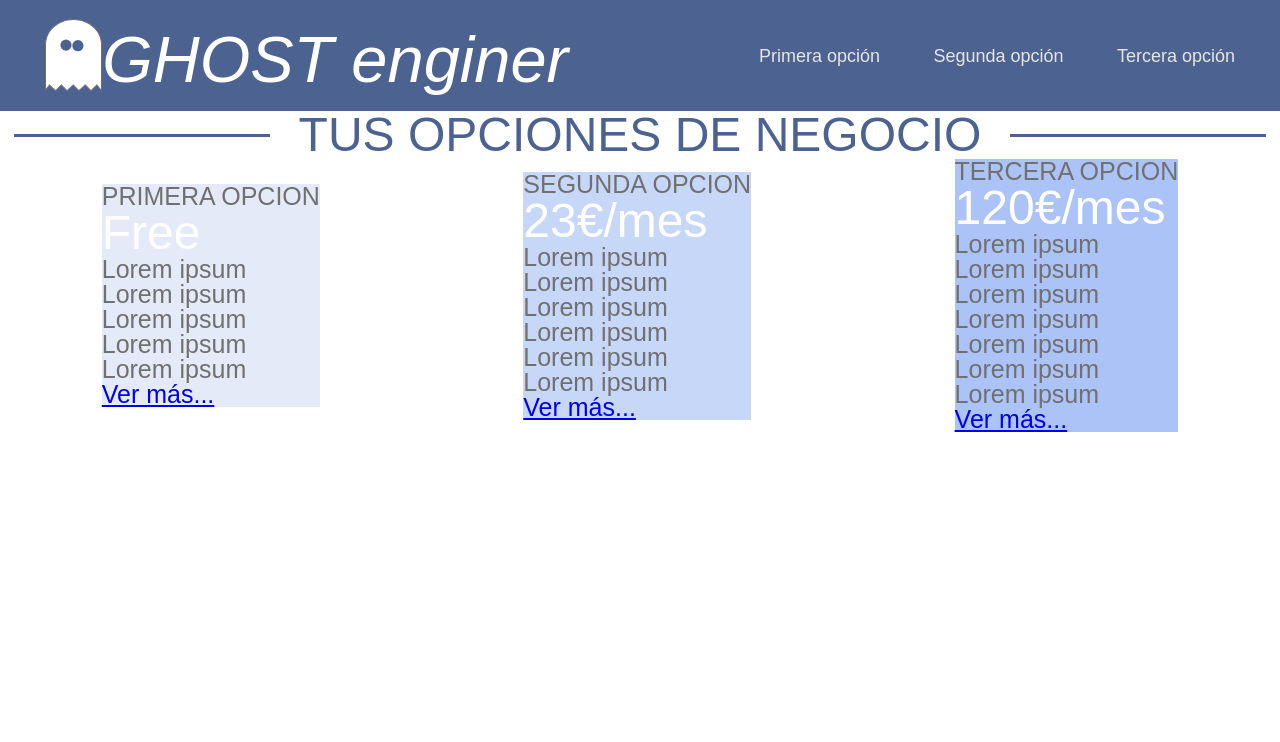
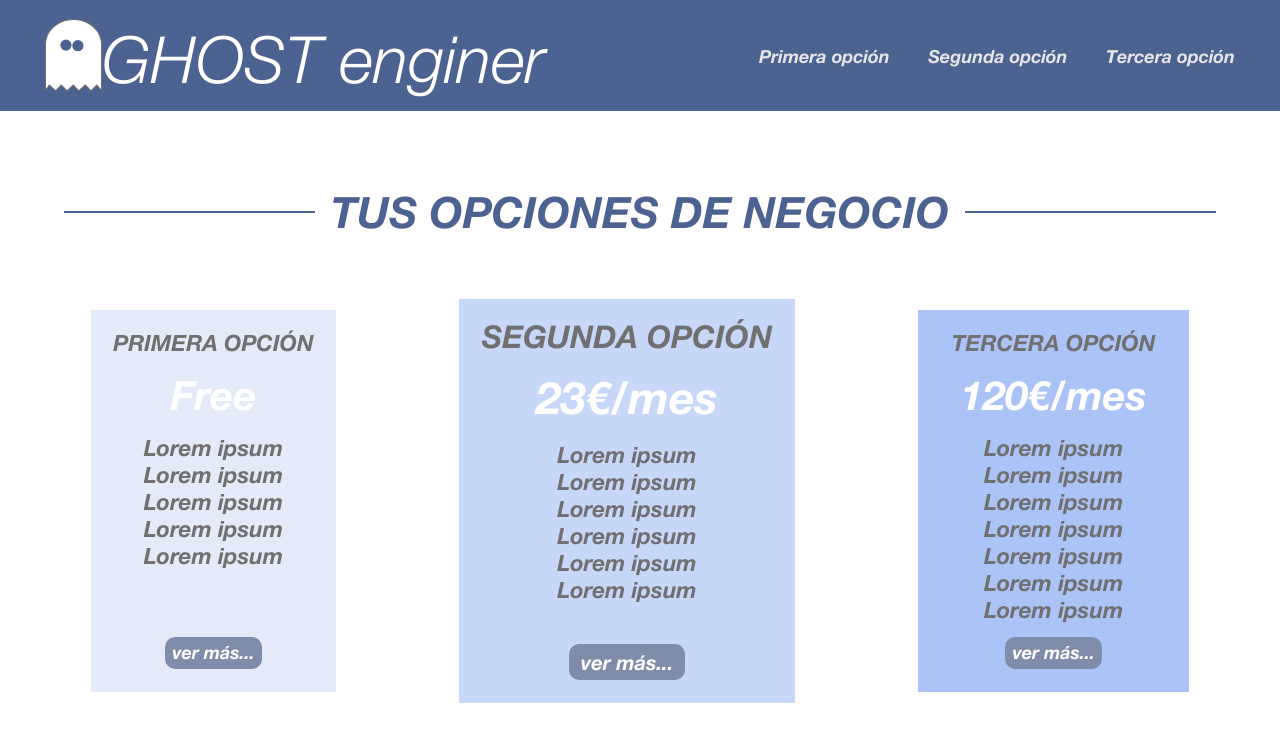
Before and after one commit to toniferraprofe/pruebaTresColumnasPrecios, a plain HTML site: page index.html in a window 1280 px wide. Drawn offline with Linux system fonts and the light colour scheme.

Commit message:
Proyecto terminado

```diff
--- a/css/style.css
+++ b/css/style.css
@@ -1,85 +1,214 @@
+/* #### Generated By: http://www.cufonfonts.com #### */
+
+
+@font-face {
+    font-family: 'Helvetica Neue Light Italic';
+    font-style: normal;
+    font-weight: normal;
+    src: local('Helvetica Neue Light Italic'), url('../_assets/tipografia/HelveticaNeueLightItalic.woff') format('woff');
+    }
+
+    @font-face {
+    font-family: 'Helvetica Neue Bold';
+    font-style: normal;
+    font-weight: normal;
+    src: local('Helvetica Neue Bold'), url('../_assets/tipografia/HelveticaNeueBold.woff') format('woff');
+    }
+
+
+    @font-face {
+    font-family: 'Helvetica Neue Bold Italic';
+    font-style: normal;
+    font-weight: normal;
+    src: local('Helvetica Neue Bold Italic'), url('../_assets/tipografia/HelveticaNeueBoldItalic.woff') format('woff');
+    }
+
+
+
 /* Estilos genéricos */
 
 
-html{
+html {
     background-color: #FFFFFF;
-    font-family: Arial, Helvetica, sans-serif;
+    font-family: 'Helvetica Neue Bold Italic';
 
 }
 
 
 /* Estilos especificos */
-.cabecera{
-    display:flex;
+.cabecera {
+    display: flex;
     justify-content: space-between;
     align-items: center;
     background-color: #4C6291;
-    color:#FFFFFF;
+    color: #FFFFFF;
     height: 111px;
     padding: 0px 45px;
 }
-.logotipo{
-    display:flex;
+
+.logotipo {
+    display: flex;
     align-items: flex-end;
-    font-style: italic;
+    font-family: 'Helvetica Neue Light Italic';
 
 }
-.logotipo__marca{
+
+.logotipo__marca {
 
     font-size: 65px;
 }
 
-.navegador{
-width: 40%;
-display: flex;
-justify-content: space-between;
+.navegador {
+    width: 40%;
+    display: flex;
+    justify-content: space-between;
 
 }
 
-.navegador a{
-    color:#E6E6E6;
+.navegador a {
+    color: #E6E6E6;
     text-decoration: none;
     font-size: 18px;
 }
 
-.titulo{
-    display:flex;
+
+/* Caja enorme que contiene a todo lo que puede
+ir cambiando, titular, seleccion de precios */
+
+.container {
+    width: 100vw;
+    height: calc(100vh - 111px);
+    display: flex;
+    flex-direction: column;
+    align-items: center;
+    justify-content: space-evenly;
+    padding: 2em 0;
+}
+
+
+/* Caja contenedora del titulo tus opciones de negocio */
+.titulo {
+    width: 90%;
+    display: flex;
     justify-content: space-around;
     align-items: center;
 }
-.titulo__texto{
 
-    color:#4C6291;
-    font-size: 48px;
+.titulo__texto {
+    color: #4C6291;
+    font-size: 2.7rem;
+    padding: 0 1rem;
 }
-.titulo__linea{
-    height: 3px;
-    width: 20%;
+
+.titulo__linea {
+    height: 2px;
+    flex-grow: 1;
     background-color: #4C6291;
 }
-.tresCajas{
-    display:flex;
-    justify-content: space-around;
+
+
+/* Caja contenedora de las tres columnas */
+.tresCajas {
+    display: flex;
+    justify-content: space-between;
     align-items: center;
-    color:#707070;
-    font-size: 25px;
+    width: 90%;
+    color: #707070;
+    font-size: 1.4rem;
+    padding: 0.8em 1.2em;
+    flex-basis: content;
+    height: 20em;
 
 }
 
-.tresCajas__posicion1{
+.tresCajas__posicion1 {
     background-color: #E4EAF7;
+
+
 }
-.tresCajas__posicion2{
+
+.tresCajas__posicion2 {
     background-color: #C7D7F8;
+
+
+
 }
-.tresCajas__posicion3{
+
+.tresCajas__posicion3 {
     background-color: #ABC3F7;
+
+
+}
+
+.tresCajas__posicion1,
+.tresCajas__posicion2,
+.tresCajas__posicion3 {
+    display: flex;
+    flex-direction: column;
+
+
+    align-items: center;
+
+    padding: 1em;
+
 }
 
 
+/* Titulo de cada listado de precios */
+.tresCajas__posicion1__descr,
+.tresCajas__posicion3__descr {
+    font-size: 1em;
+    font-weight: bold;
+}
+
+.tresCajas__posicion2__descr {
+    font-size: 1.4em;
+    font-weight: bold;
+}
+
+/* precios */
+.tresCajas__posicion1__precios,
+.tresCajas__posicion3__precios {
+    color: white;
+    font-size: 1.8em;
+    font-weight: bold;
+    padding: 0.5em;
+}
+
+.tresCajas__posicion2__precios {
+    color: white;
+    font-size: 2em;
+    font-weight: bold;
+    padding: 0.5em;
+}
 
 
-.precios{
-    color:white;
-    font-size: 48px;
+/* listas,ul */
+.tresCajas__posicion1__lista,
+.tresCajas__posicion2__lista,
+.tresCajas__posicion3__lista {
+    font-size: 1em;
+    line-height: 1.2em;
+    height: 9em;
 }
+
+/* botones de abajo */
+
+.tresCajas__posicion1__link,
+.tresCajas__posicion3__link {
+    font-size: 0.8em;
+    color: #FFFFFF;
+    text-decoration: none;
+    background-color: #7F8DAA;
+    border-radius: 10px;
+    padding: 0.4em;
+}
+
+.tresCajas__posicion2__link {
+    font-size: 0.9em;
+    color: #FFFFFF;
+    text-decoration: none;
+    background-color: #7F8DAA;
+    border-radius: 10px;
+    padding: 0.4em 0.6em;
+}
--- a/index.html
+++ b/index.html
@@ -37,9 +37,10 @@
         </section>
         <section class="tresCajas">
             <article class="tresCajas__posicion1">
-                <ul>
-                    <li>PRIMERA OPCION</li>
-                    <li class="precios">Free</li>
+
+                    <h4 class="tresCajas__posicion1__descr">PRIMERA OPCIÓN</h4>
+                    <h4 class="tresCajas__posicion1__precios">Free</h4>
+                    <ul class="tresCajas__posicion1__lista">
                     <li>Lorem ipsum</li>
                     <li>Lorem ipsum</li>
                     <li>Lorem ipsum</li>
@@ -47,13 +48,14 @@
                     <li>Lorem ipsum</li>
                     <li></li>
                     <li></li>
-                    <li><a href="#">Ver más...</a></li>
+
                 </ul>
+                <a class="tresCajas__posicion1__link " href="#">ver más...</a>
             </article>
             <article class="tresCajas__posicion2">
-                <ul>
-                    <li>SEGUNDA OPCION</li>
-                    <li class="precios">23€/mes</li>
+                    <h4 class="tresCajas__posicion2__descr">SEGUNDA OPCIÓN</h4>
+                    <h4 class="tresCajas__posicion2__precios">23€/mes</h4>
+                    <ul class="tresCajas__posicion2__lista">
                     <li>Lorem ipsum</li>
                     <li>Lorem ipsum</li>
                     <li>Lorem ipsum</li>
@@ -61,22 +63,24 @@
                     <li>Lorem ipsum</li>
                     <li>Lorem ipsum</li>
                     <li></li>
-                    <li><a href="#">Ver más...</a></li>
+
                 </ul>
+                <a class="tresCajas__posicion2__link " href="#">ver más...</a>
             </article>
             <article class="tresCajas__posicion3">
-                <ul>
-                    <li>TERCERA OPCION</li>
-                    <li class="precios">120€/mes</li>
+                    <h4 class="tresCajas__posicion3__descr">TERCERA OPCIÓN</h4>
+                    <h4 class="tresCajas__posicion3__precios">120€/mes</h4>
+                    <ul class="tresCajas__posicion3__lista">
                     <li>Lorem ipsum</li>
                     <li>Lorem ipsum</li>
                     <li>Lorem ipsum</li>
                     <li>Lorem ipsum</li>
                     <li>Lorem ipsum</li>
                     <li>Lorem ipsum</li>
-                    <li>Lorem ipsum</li>
-                    <li><a href="#">Ver más...</a></li>
+                    <li>Lorem ipsum</li> <li></li>
+
                 </ul>
+                <a class="tresCajas__posicion3__link " href="#">ver más...</a>
             </article>
         </section>
     </div>
```
Also changed, not shown: _assets/tipografia/HelveticaNeueBold.woff (added), _assets/tipografia/HelveticaNeueBoldItalic.woff (added), _assets/tipografia/HelveticaNeueLightItalic.woff (added).
